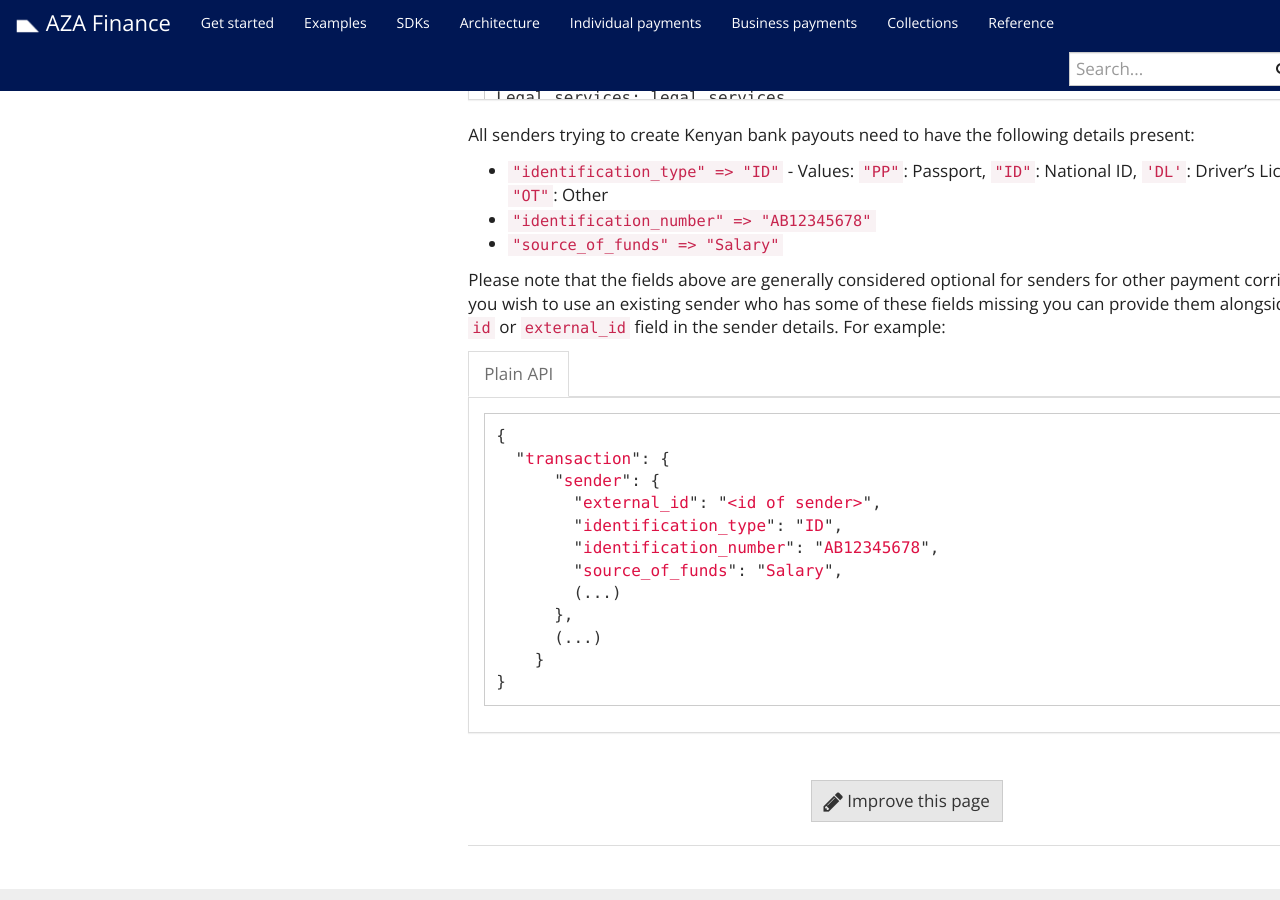
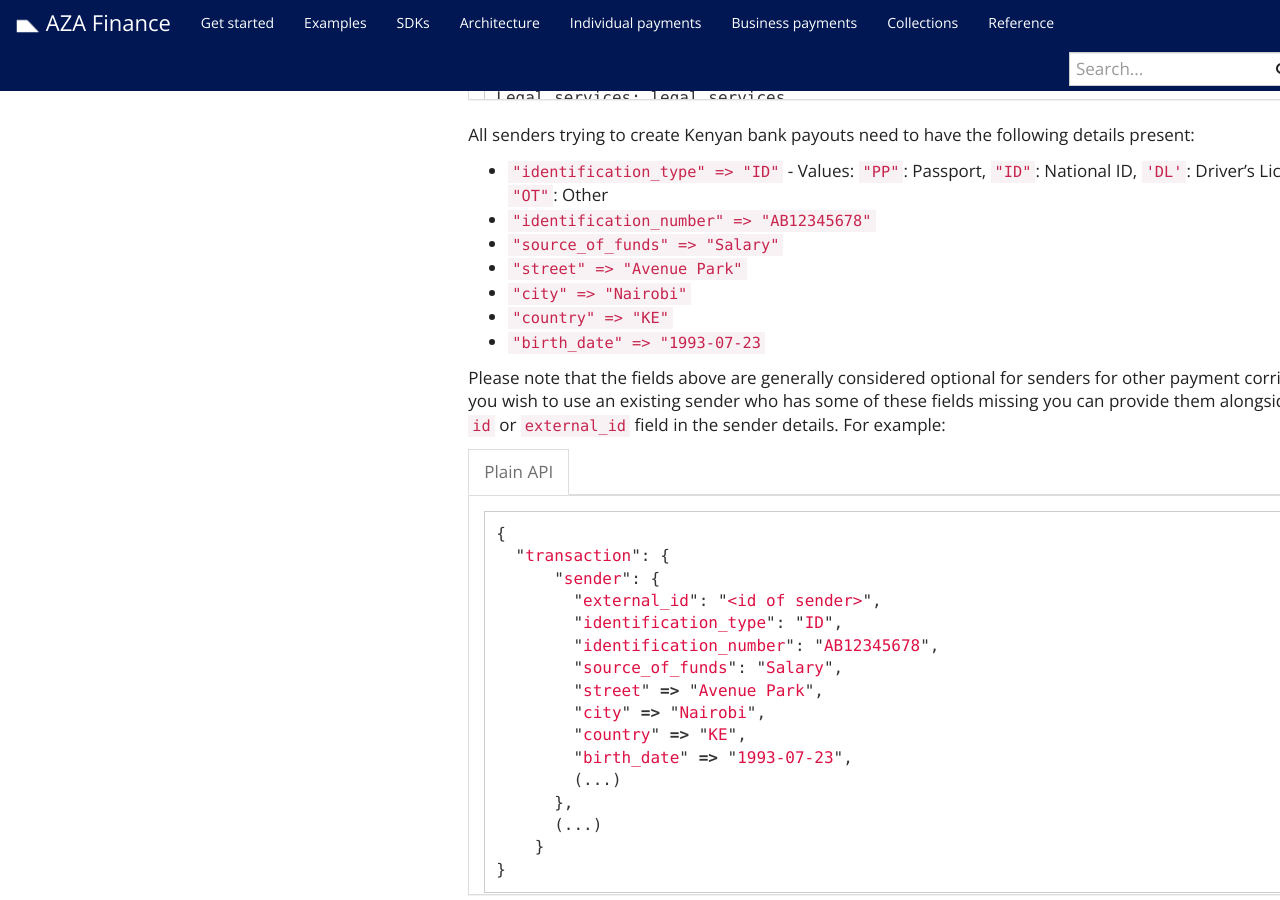
Before and after one commit to transferzero/api-documentation, a Jekyll site: the page built from _docs/individual-payments.md, in a window 1280 px wide and 900 px high, scrolled down 31147 px. Built offline with Jekyll 4.4.1, drawn with Linux system fonts in a browser that asks for light colours; nearby versions of some CDN libraries; comment, search, counter and statistics services are not loaded.

Commit message:
BTA-11432 Update required fields for KES sender

```diff
--- a/_includes/corridors/kes-bank.md
+++ b/_includes/corridors/kes-bank.md
@@ -70,6 +70,10 @@ All senders trying to create Kenyan bank payouts need to have the following deta
 - `"identification_type" => "ID"` - Values: `"PP"`: Passport, `"ID"`: National ID, `'DL'`: Driver's License, `"OT"`: Other
 - `"identification_number" => "AB12345678"`
 - `"source_of_funds" => "Salary"`
+- `"street" => "Avenue Park"`
+- `"city" => "Nairobi"`
+- `"country" => "KE"`
+- `"birth_date" => "1993-07-23`
 
 Please note that the fields above are generally considered optional for senders for other payment corridors. If you wish to use an existing sender who has some of these fields missing you can provide them alongside the `id` or `external_id` field in the sender details. For example:
 
@@ -82,6 +86,10 @@ Please note that the fields above are generally considered optional for senders
         "identification_type": "ID",
         "identification_number": "AB12345678",
         "source_of_funds": "Salary",
+        "street" => "Avenue Park",
+        "city" => "Nairobi",
+        "country" => "KE",
+        "birth_date" => "1993-07-23",
         (...)
       },
       (...)
```
Also changed, not shown: other parts of _includes/corridors/kes-bank.md (+1 -1 lines).
